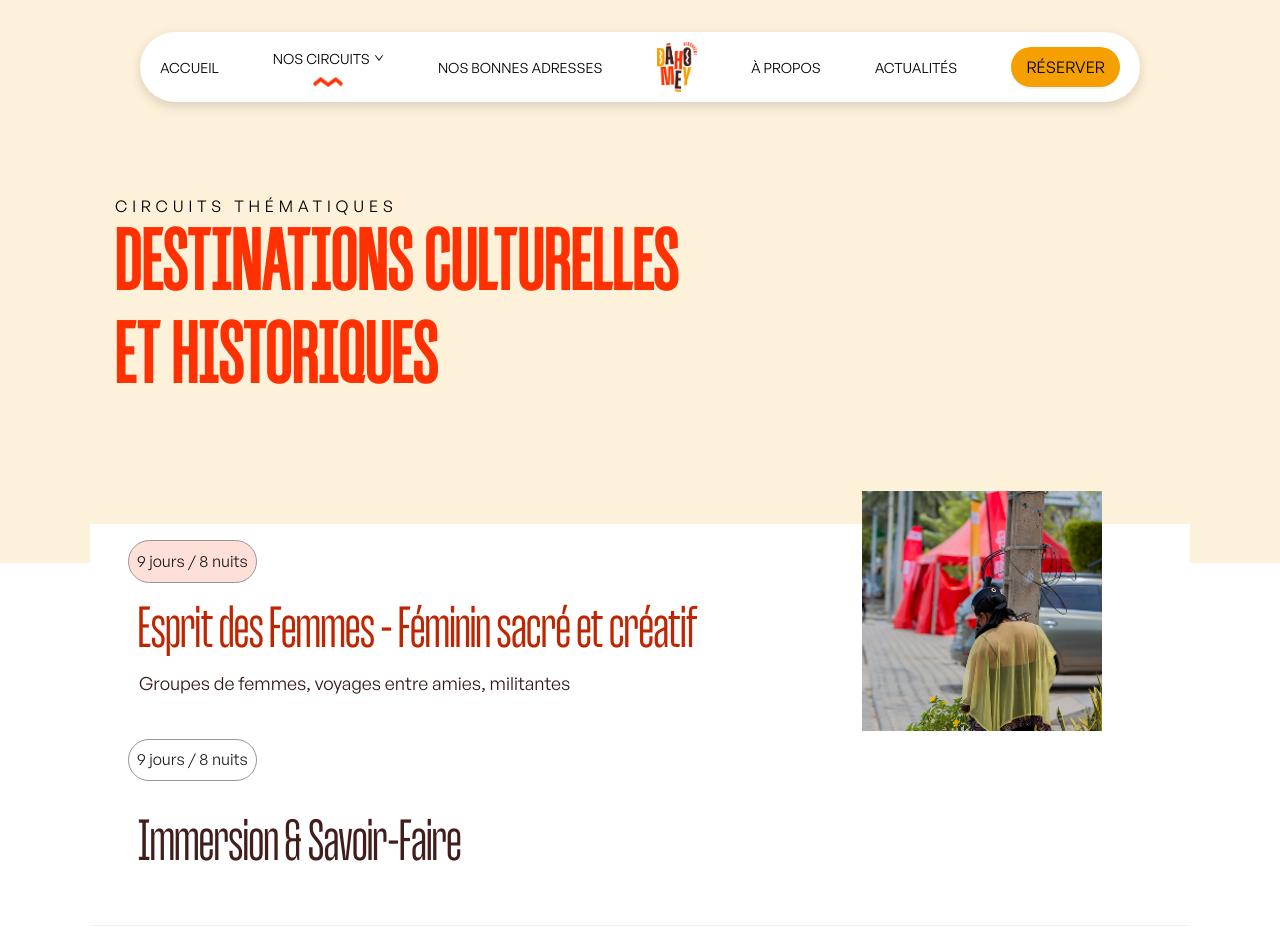
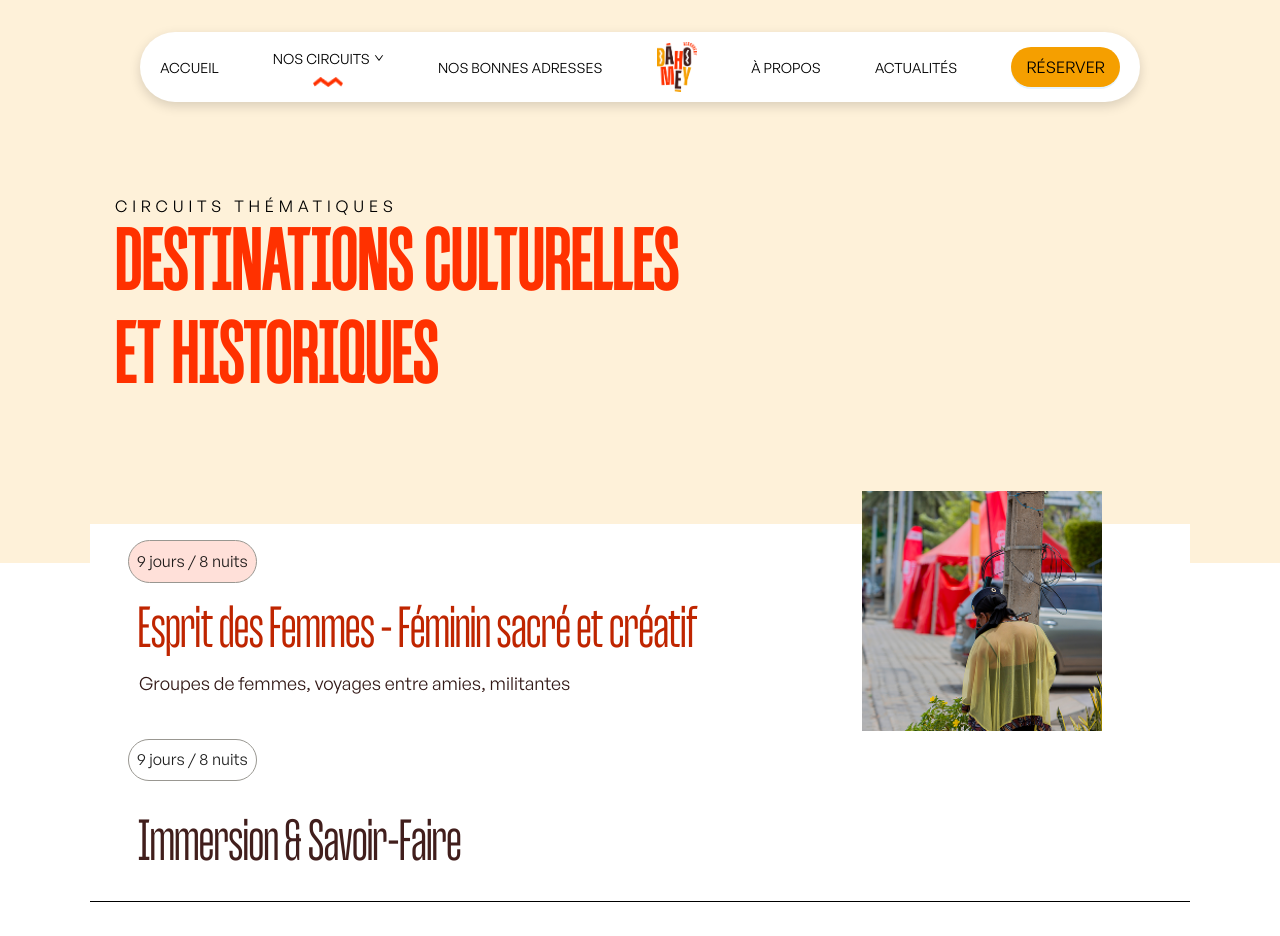
Before and after one commit to ephremekouledou/DahomeyDiscovery_ui, a React (Vite) app: page /circuits-thematiques in a window 1280 px wide. Shown: the top 936 px of the page. Built offline with nearby package versions, Linux system fonts and the light colour scheme.

Commit message:
feat: made divider more visible on circuit

```diff
--- a/src/pages/Circuits/Circuits.tsx
+++ b/src/pages/Circuits/Circuits.tsx
@@ -1,4 +1,4 @@
-import { Divider, Flex, Typography } from "antd";
+import { Flex, Typography } from "antd";
 import NavBar from "../../components/navBar/navBar";
 import Footer from "../../components/footer/footer";
 import ImageGallery from "../../components/ImageGallery/imageGallery";
@@ -43,7 +43,11 @@ const CircuitCard: React.FC<CircuitCardProps> = ({
   return (
     <Flex
       vertical
-      style={{ backgroundColor: "white" }}
+      style={{
+        backgroundColor: "white",
+        borderBottom:
+          !isSelected && showDivider ? "1px solid black" : "0px solid black",
+      }}
       onClick={() => navigate(`/circuits-thematiques/${circuit.id}`)}
     >
       {/* Badge de durée - affiché uniquement pour le circuit sélectionné */}
@@ -55,7 +59,7 @@ const CircuitCard: React.FC<CircuitCardProps> = ({
           border: "1px solid #999791",
           borderRadius: "46px",
           width: "fit-content",
-          transition: "all 0.6s ease",
+          transition: "all 1s ease",
         }}
       >
         <Typography
@@ -93,7 +97,7 @@ const CircuitCard: React.FC<CircuitCardProps> = ({
               paddingLeft: isMobile ? "8px" : "24px",
               margin: "0",
               lineHeight: isMobile ? "1.2" : "1.4",
-              transition: "all 0.5s ease",
+              transition: "all 1s ease",
             }}
           >
             {circuit.name}
@@ -137,7 +141,7 @@ const CircuitCard: React.FC<CircuitCardProps> = ({
       </Flex>
 
       {/* Divider affiché uniquement si le circuit n'est pas sélectionné */}
-      {!isSelected && showDivider && <Divider size="large" />}
+      {/* {!isSelected && showDivider && <Divider size="large" />} */}
     </Flex>
   );
 };
```
